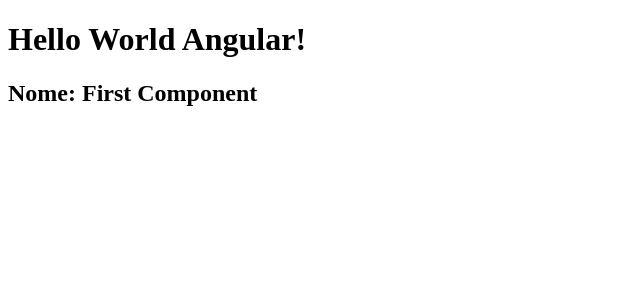
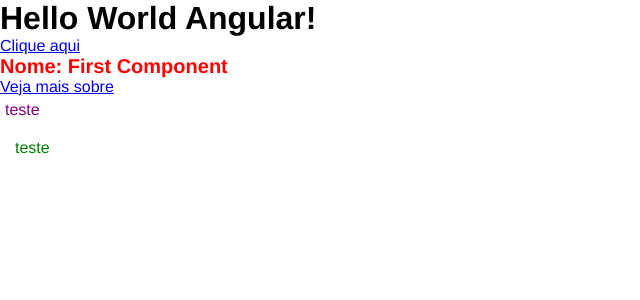
Before and after one commit to Jhonatha1/Curso-Angular, an Angular app: page / in a window 1280 px wide. Shown: the top 300 px of the page, without its empty margins (0-640 px from the left). Built offline with nearby package versions, Linux system fonts and the light colour scheme.

Commit message:
Um pouco de CSS

```diff
--- a/src/app/app.component.css
+++ b/src/app/app.component.css
@@ -0,0 +1,4 @@
+p {
+    color: green;
+    padding: 15px;
+}
--- a/src/app/app.component.html
+++ b/src/app/app.component.html
@@ -1,3 +1,7 @@
 <h1> Hello World Angular!</h1>
+<div>
+  <a href="#">Clique aqui</a>
+</div>
+<app-first-component></app-first-component>
 
-<app-first-component></app-first-component>
+<p> teste </p>
--- a/src/app/components/first-component/first-component.component.css
+++ b/src/app/components/first-component/first-component.component.css
@@ -0,0 +1,10 @@
+.title{
+    color: red;
+    font-size: 20px;
+    font-weight: bold;
+}
+
+p{
+    padding: 5px;
+    color: purple;
+}
--- a/src/app/components/first-component/first-component.component.html
+++ b/src/app/components/first-component/first-component.component.html
@@ -1 +1,7 @@
-<h2>Nome: {{name}}</h2>
+<h2 class="title">Nome: {{name}}</h2>
+
+<div>
+    <a href="#">Veja mais sobre</a>
+</div>
+
+<p> teste </p>
--- a/src/app/components/first-component/first-component.component.ts
+++ b/src/app/components/first-component/first-component.component.ts
@@ -10,4 +10,5 @@
 export class FirstComponentComponent {
 
   name: string = 'First Component';
+
 }
--- a/src/styles.css
+++ b/src/styles.css
@@ -1 +1,5 @@
-/* You can add global styles to this file, and also import other style files */
+* {
+    margin : 0;
+    padding : 0;
+    font-family: Helvetica;
+}
```
